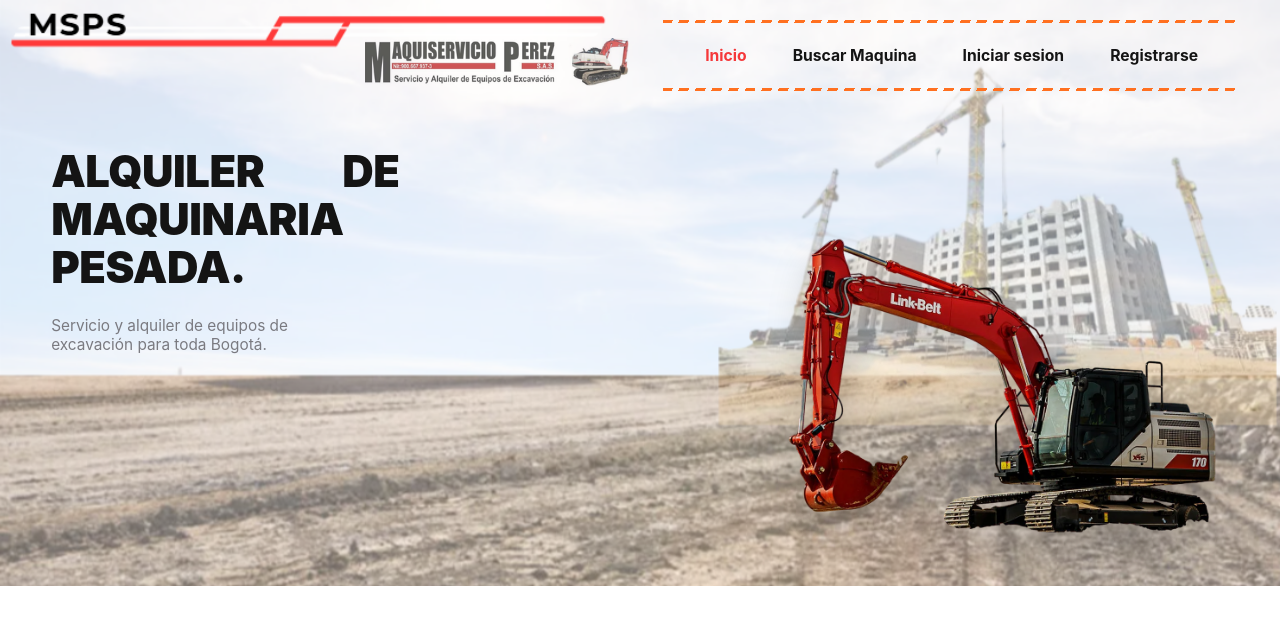
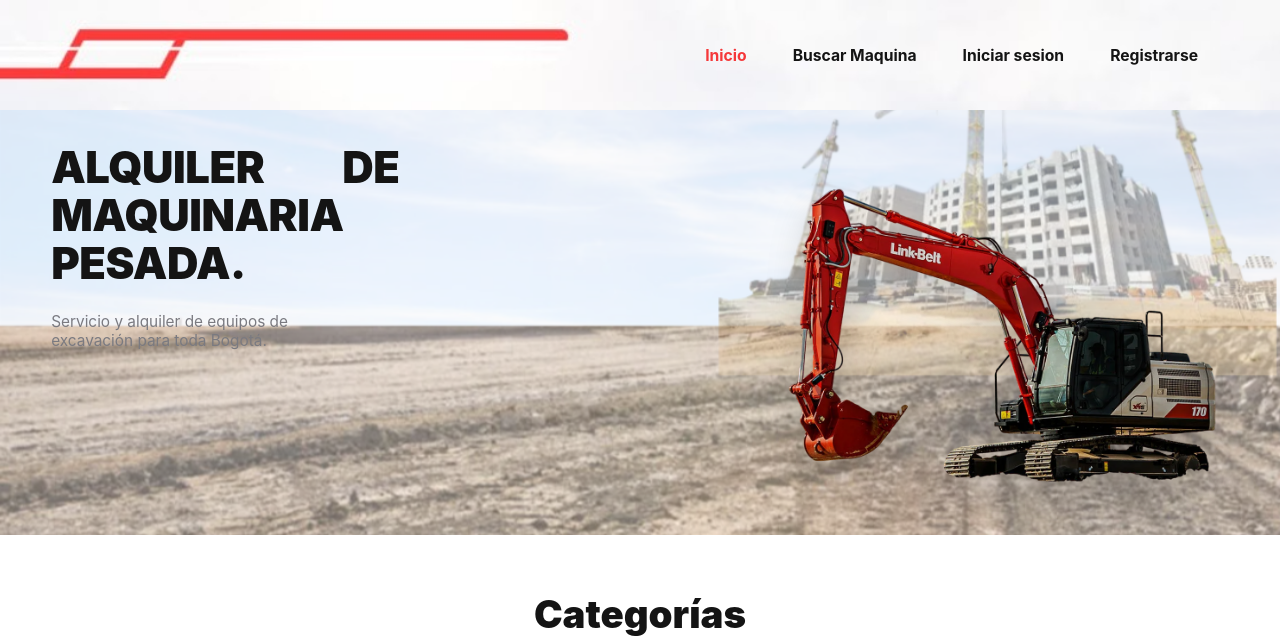
Before and after one commit to JuanDeLosAndes/Empresa_m_proyecto, a FastAPI app: page / in a window 1280 px wide. Shown: the top 636 px of the page. Run offline with FastAPI, Linux system fonts and the light colour scheme.

Commit message:
intentando arreglar la cabecera

```diff
--- a/msps/app/static/css/style.css
+++ b/msps/app/static/css/style.css
@@ -64,11 +64,13 @@ button {
 /* =========================================================
    Topbar (cabecera con imagen de fondo)
    =========================================================
-   El fondo es la franja superior de hero-fondo.png (la que trae dibujado
-   "MSPS" y la línea roja): mide 1600x138, es decir 8.625% del ancho. Como
-   es la MISMA imagen del hero, la cabecera y el hero se unen sin costura
-   (el hero esconde esa misma franja con margin-top: -8.625%).
-   El logo de la empresa queda abajo a la derecha de la línea roja. */
+   El fondo es la imagen dedicada del header (1600x138, "MSPS" + línea
+   roja): static/images/topbar/header-msps.jpg. La imagen del hero
+   (hero-fondo.png) trae esa misma franja dibujada arriba, así que el
+   hero la esconde con margin-top: -8.625% para que no se repita.
+   El enlace de marca (.topbar__brand) queda sin imagen propia porque
+   el "MSPS" ya viene dibujado en el fondo; solo sirve como zona
+   clicable para volver al inicio. */
 
 .topbar {
     position: relative;
@@ -78,22 +80,15 @@ button {
     width: 100%;
     aspect-ratio: 1600 / 138;
     padding: 0 40px;
-    background: #eff0f5 url("../images/hero/hero-fondo.png") left top / 100% auto no-repeat;
+    background: #eff0f5 url("../images/topbar/header-msps.jpg") center / cover no-repeat;
 }
 
 .topbar__brand {
     position: absolute;
-    left: 28.5%;
-    top: 34%;
-    height: 44%;
-    display: flex;
-    align-items: center;
-}
-
-.topbar__logo {
+    top: 0;
+    left: 0;
     height: 100%;
-    width: auto;
-    mix-blend-mode: multiply; /* el PNG del logo tiene fondo blanco: así se funde con el cielo */
+    width: 38%;
 }
 
 /* Nav + hazard-stripe strip */
@@ -107,32 +102,9 @@ button {
     padding: 14px 22px;
 }
 
-.topbar__nav::before,
-.topbar__nav::after {
-    content: "";
-    position: absolute;
-    left: 0;
-    right: 0;
-    height: 3px;
-    background-image: repeating-linear-gradient(
-        115deg,
-        var(--color-orange) 0,
-        var(--color-orange) 9px,
-        transparent 9px,
-        transparent 15px
-    );
-}
-
-.topbar__nav::before {
-    top: 0;
-}
-
-.topbar__nav::after {
-    bottom: 0;
-}
-
-/* Botones del menú: sin líneas separadoras; al pasar el mouse cambian de
-   color y aparece un cuadro que muestra hasta dónde llega cada botón. */
+/* Botones del menú: sin líneas separadoras; al pasar el mouse aparece
+   un cuadro sombreado con un color tenue que muestra hasta dónde llega
+   cada botón. */
 .topbar__link {
     display: flex;
     align-items: center;
@@ -143,7 +115,7 @@ button {
     white-space: nowrap;
     border: 2px solid transparent;
     border-radius: 8px;
-    transition: color 0.15s ease, background-color 0.15s ease, border-color 0.15s ease;
+    transition: color 0.15s ease, background-color 0.15s ease;
 }
 
 .topbar__link.is-active {
@@ -154,7 +126,6 @@ button {
 .topbar__link:focus-visible {
     color: var(--color-orange);
     background-color: rgba(255, 112, 32, 0.12);
-    border-color: var(--color-orange);
     outline: none;
 }
 
@@ -546,26 +517,20 @@ button {
    ========================================================= */
 
 @media (max-width: 1100px) {
-    /* Cabecera en pantallas medianas/pequeñas: franja con la imagen arriba,
-       y debajo el logo y el menú. */
+    /* Cabecera en pantallas medianas/pequeñas: franja con la imagen arriba
+       (ahí va el "MSPS"), y debajo el menú sobre color liso. */
     .topbar {
         display: block;
         aspect-ratio: auto;
         padding: calc(8.625vw + 10px) 20px 14px;
-        /* franja de imagen arriba; lo de abajo (logo + menú) sobre color liso */
         background:
             linear-gradient(#eff0f5, #eff0f5) left bottom / 100% calc(100% - 8.625vw) no-repeat,
-            url("../images/hero/hero-fondo.png") left top / 100% auto no-repeat;
+            url("../images/topbar/header-msps.jpg") left top / 100% auto no-repeat;
     }
 
     .topbar__brand {
-        position: static;
-        height: auto;
-        margin-bottom: 10px;
-    }
-
-    .topbar__logo {
-        height: 38px;
+        width: 100%;
+        height: calc(8.625vw + 10px);
     }
 
     .topbar__nav {
--- a/msps/app/templates/components/navbar.html
+++ b/msps/app/templates/components/navbar.html
@@ -1,7 +1,8 @@
 <header class="topbar">
-    <a class="topbar__brand" href="/" aria-label="Maquiservicio Pérez S.A.S. - Inicio">
-        <img class="topbar__logo" src="{{ url_for('static', path='/images/logo/logo-msps.png') }}" alt="Maquiservicio Pérez S.A.S. - Servicio y Alquiler de Equipos de Excavación">
-    </a>
+    <!-- La marca "MSPS" ya viene dibujada en la imagen de fondo del header
+         (static/images/topbar/header-msps.jpg), así que este enlace queda
+         sin imagen: solo es la zona clicable para volver al inicio. -->
+    <a class="topbar__brand" href="/" aria-label="Maquiservicio Pérez S.A.S. - Inicio"></a>
 
     <nav class="topbar__nav" aria-label="Navegación principal">
         {% for item in nav_items %}
@@ -10,6 +11,11 @@
 
         <div class="topbar__auth" data-auth-root>
             {% if sesion %}
+                {% if sesion.tipo == 'persona_natural' %}
+                    <a class="topbar__link" href="/unirse-empresa">Unirse a una empresa</a>
+                {% elif sesion.tipo == 'empresa' %}
+                    <a class="topbar__link" href="/mensajes">Mensajes</a>
+                {% endif %}
                 <span class="topbar__user">Hola, {{ sesion.nombre }}</span>
                 <form action="/logout" method="post" style="display:inline">
                     <button type="submit" class="topbar__link">Cerrar sesión</button>
```
Also changed, not shown: msps/app/msps.db, msps/app/static/images/hero/hero-fondo.png, msps/app/static/images/topbar/header-msps.jpg (added).
